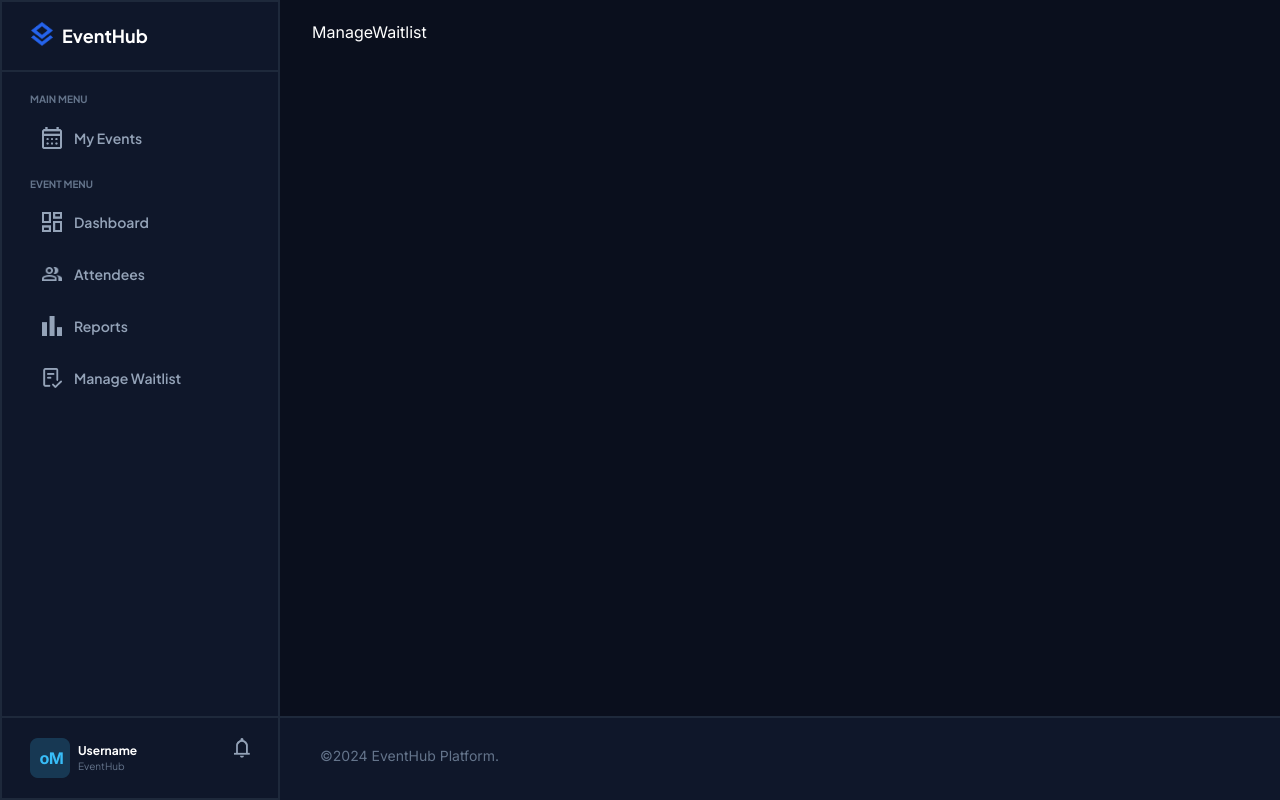
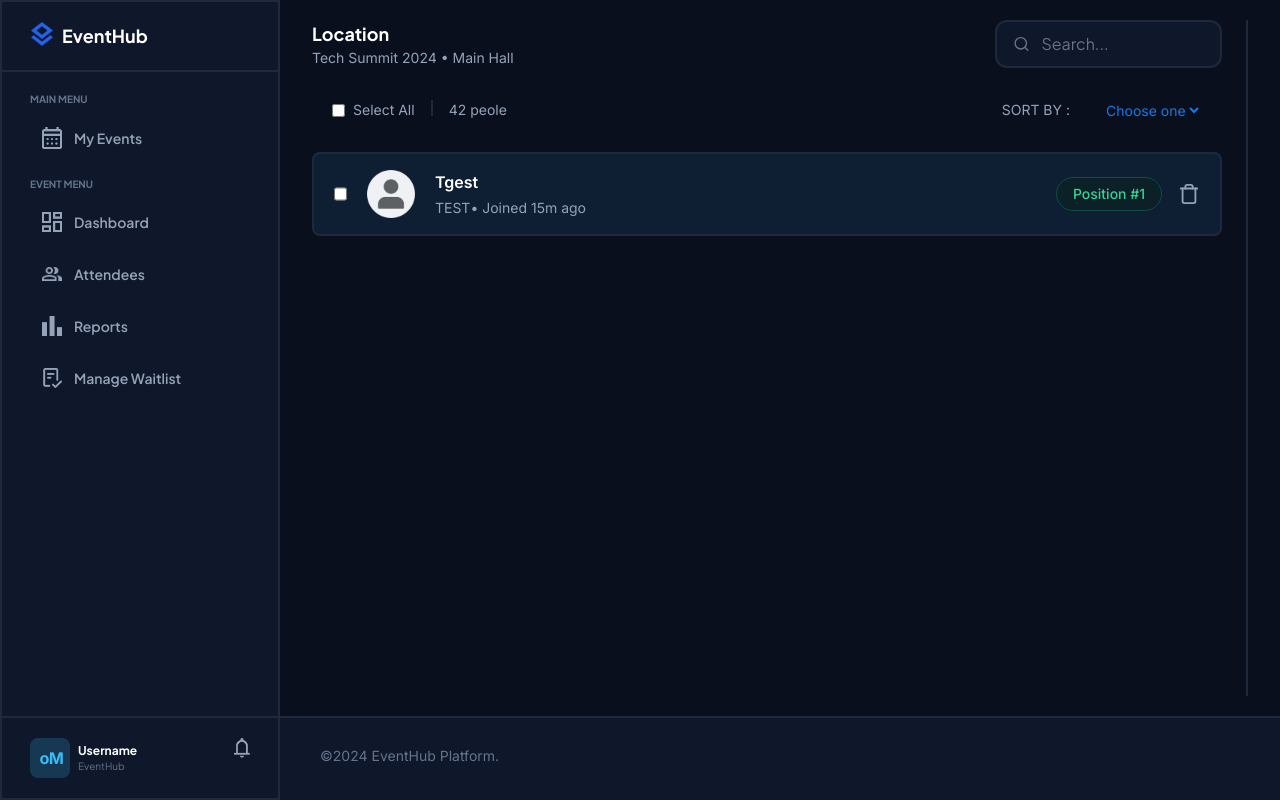
Before and after one commit to nooressam1/Event-Management-Website, a React (Vite) app in the folder Frontend/my-app/: page /dashboard in a window 1280 px wide. Built offline with nearby package versions, Linux system fonts and the light colour scheme; no server answers.

Commit message:
Feat: ManageWaitlistPage

```diff
--- /dev/null
+++ b/Frontend/my-app/src/Modules/invitations/component/guestBox.jsx
@@ -0,0 +1,40 @@
+import React from "react";
+import pfp from "../../../assets/pfp.png";
+import { Trash } from "lucide-react";
+const GuestBox = ({ name, email, image, joinedTime, placeholdervalue }) => {
+  return (
+    <div className="flex  flex-row w-full justify-between items-center rounded-lg bg-MainBlueBackground border-LineBox border-2 py-4 px-5 gap-5">
+      <div className="flex flex-row gap-5">
+        {" "}
+        <input type="checkbox" checked={""} onChange={""} />
+        <div className="flex w-12 h-12 rounded-sm">
+          <img src={image || pfp} className="h-full w-full object-contain" />
+        </div>
+        <div className="flex flex-col gap-1">
+          <h1 className=" text-white  font-inter capitalize font-semibold text-md">
+            {email}
+          </h1>
+          <div className="flex flex-row">
+            <h1 className=" text-MainOffWhiteText uppercase font-inter font-normal text-sm">
+              {name}
+            </h1>
+            <h1 className=" text-MainOffWhiteText capitilize font-inter font-normal text-sm">
+              • Joined {joinedTime} ago
+            </h1>
+          </div>
+        </div>
+      </div>
+      <div className="flex flex-row gap-4 items-center">
+        <div
+          className={`border-1 rounded-3xl px-4 py-1.5 w-fit h-fit shrink-0 border-MainGreenLine text-MainGreen bg-MainGreenBackground`}
+        >
+          <p className="font-inter font-medium text-sm">Position #1</p>
+        </div>
+
+        <Trash size={22} className="text-MainOffWhiteText" strokeWidth={2} />
+      </div>
+    </div>
+  );
+};
+
+export default GuestBox;
--- a/Frontend/my-app/src/Modules/invitations/pages/manageWaitlist.jsx
+++ b/Frontend/my-app/src/Modules/invitations/pages/manageWaitlist.jsx
@@ -1,9 +1,86 @@
-import React from 'react'
+import React, { useState } from "react";
+import SearchBar from "../../shared/component/SearchBar";
+import GuestBox from "../component/guestBox";
+import StatCard from "../../shared/component/StatCard";
+import { Trash } from "lucide-react";
 
 const ManageWaitlist = () => {
+  const [selectAll, setSelectAll] = useState(false);
+  const [selectedOption, setSelectedOption] = useState("");
+
   return (
-    <div>ManageWaitlist</div>
-  )
-}
+    <div className="flex flex-row h-full gap-6">
+      <div className="flex-1">
+        <div className=" flex flex-row justify-between items-center">
+          <div>
+            <h1 className="text-white font-jakarta font-black text-lg">
+              Location
+            </h1>
+            <p className="text-MainOffWhiteText font-inter text-sm">
+              {/* {event.title} */}
+              Tech Summit 2024 • Main Hall
+            </p>
+          </div>
+          <div className="w-[25%]">
+            <SearchBar width="w-full"></SearchBar>
+          </div>
+        </div>
+        <div className="flex gap-10 justify-between items-center py-8 px-5">
+          <div className="flex gap-4">
+            <label
+              style={{ display: "flex", alignItems: "center", gap: "8px" }}
+              className="text-MainOffWhiteText font-inter text-sm"
+            >
+              <input
+                type="checkbox"
+                checked={selectAll}
+                onChange={(e) => setSelectAll(e.target.checked)}
+              />
+              Select All
+            </label>
+            <div className="h-4 w-0.5 bg-LineBox"></div>
+            <h1 className="text-MainOffWhiteText font-inter text-sm">
+              {/* {event.title} */}
+              42 peole
+            </h1>
+          </div>
+          <div className="flex gap-8">
+            <h1 className="text-MainOffWhiteText font-inter text-sm">
+              {/* {event.title} */}
+              SORT BY :
+            </h1>
+            <select
+              value={selectedOption}
+              onChange={(e) => setSelectedOption(e.target.value)}
+              className="
+      bg-transparent
+      text-MainBlue
+      font-inter
+      text-sm
+      rounded-md
+      outline-none
+      cursor-pointer
+      focus:border-MainOffWhiteText
+    "
+            >
+              <option value="">Choose one</option>
+              <option value="apple">Apple</option>
+              <option value="banana">Banana</option>
+              <option value="orange">Orange</option>
+            </select>
+          </div>
+        </div>
+        <GuestBox name="test" email="tgest" joinedTime="15m"></GuestBox>
+      </div>
+      <div>
 
-export default ManageWaitlist
+        <div className="h-full w-0.5 bg-LineBox"></div>
+        <div>
+
+        </div>
+      </div>
+    </div>
+  );
+};
+
+export default ManageWaitlist;
--- a/Frontend/my-app/src/Modules/shared/component/SearchBar.jsx
+++ b/Frontend/my-app/src/Modules/shared/component/SearchBar.jsx
@@ -18,7 +18,7 @@ const SearchBar = ({
     <div className={`w-full ${width} font-inter relative`}>
       <div
         className={`
-          flex items-center gap-3 px-4 py-[14px] rounded-xl border-2 transition-all duration-200
+          flex items-center gap-3 px-4 py-[10px] rounded-xl border-2 transition-all duration-200
           border-LineBox bg-NavigationBackground
           focus-within:border-MainBlue
           focus-within:shadow-[0_0_12px_rgba(25,120,229,0.25)]
```
Also changed, not shown: Frontend/my-app/src/assets/pfp.png (added).
